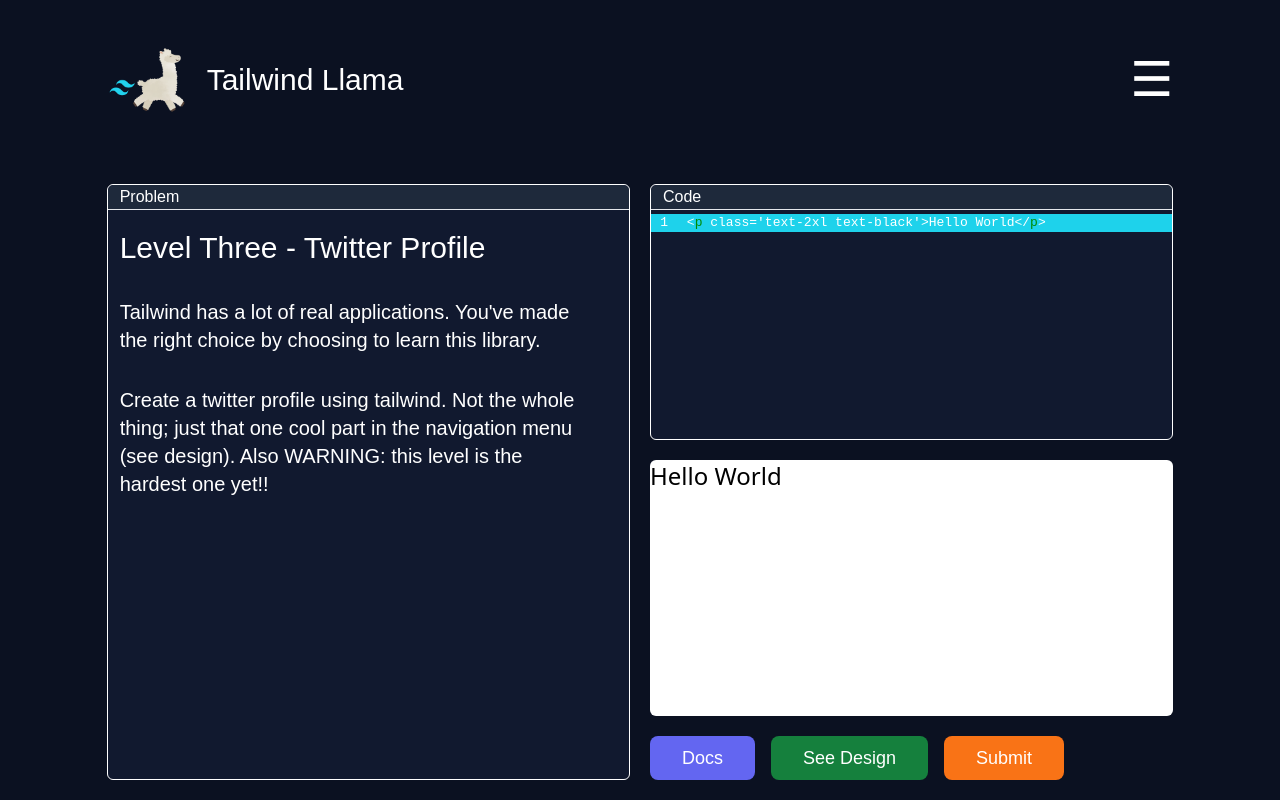
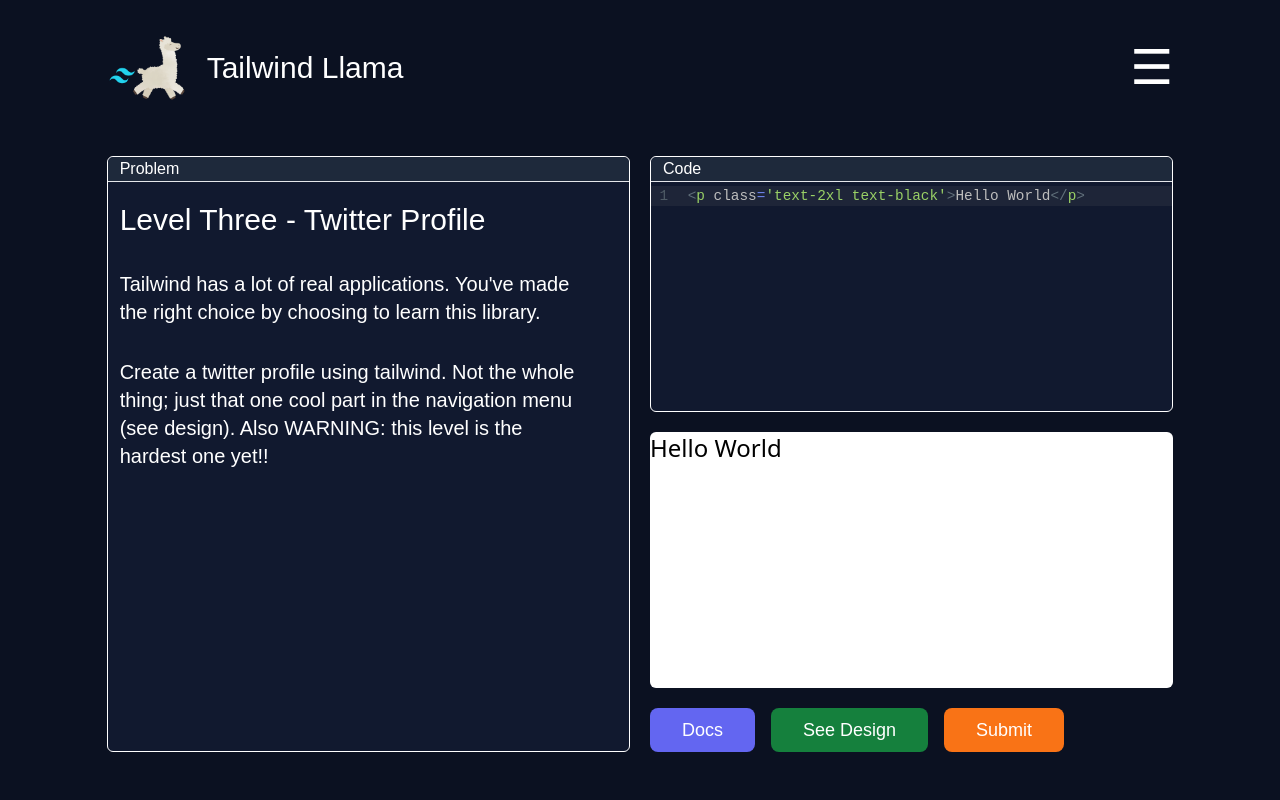
Before and after one commit to Larry-Larriee/next-llama, a Next.js app in the folder my-app/: page /levels/level-3 in a window 1280 px wide. Built offline with nearby package versions, Linux system fonts and the light colour scheme; no server answers.

Commit message:
tailwind-llama + material theme
code editor theme for tailwind levels

```diff
--- a/my-app/src/app/globals.css
+++ b/my-app/src/app/globals.css
@@ -4,6 +4,8 @@
 @tailwind utilities;
 
 @import url("https://fonts.googleapis.com/css2?family=League+Spartan:wght@100..900&display=swap");
+@import url("https://fonts.googleapis.com/css2?family=Lato:ital,wght@0,100;0,300;0,400;0,700;0,900;1,100;1,300;1,400;1,700;1,900&display=swap");
+
 :root {
   --primary-color: #0b1121;
   --hero-radial: #3a5497;
@@ -329,8 +331,3 @@ p {
 .cm-focused {
   outline: none !important;
 }
-/* .cm-theme,
-.cm-editor,
-.cm-scroller {
-  max-height: 100% !important;
-} */
--- a/my-app/src/app/levels/final-challenge/page.jsx
+++ b/my-app/src/app/levels/final-challenge/page.jsx
@@ -42,7 +42,7 @@ export default function Page() {
 
   return (
     <>
-      <div className="flex w-full flex-col items-center gap-16">
+      <div className="flex w-full flex-col items-center gap-12">
         {closing === "false" && <Docs docsOpen={docsOpen} />}
         {submitOpen && (
           <SubmitModal
--- a/my-app/src/app/levels/level-1/page.jsx
+++ b/my-app/src/app/levels/level-1/page.jsx
@@ -43,7 +43,7 @@ export default function Page() {
 
   return (
     <>
-      <div className="flex w-full flex-col items-center gap-16">
+      <div className="flex w-full flex-col items-center gap-12">
         {closing === "false" && <Docs docsOpen={docsOpen} />}
         {/* the submit component also needs its change state primarily because of the onClose property to close the modal */}
         {/* Furthermore, there's an changeIsPaused function to pause the timer when the submit modal is open */}
--- a/my-app/src/app/levels/level-2/page.jsx
+++ b/my-app/src/app/levels/level-2/page.jsx
@@ -43,7 +43,7 @@ export default function Page() {
 
   return (
     <>
-      <div className="flex w-full flex-col items-center gap-16">
+      <div className="flex w-full flex-col items-center gap-12">
         {closing === "false" && <Docs docsOpen={docsOpen} />}
         {submitOpen && (
           <SubmitModal
--- a/my-app/src/app/levels/level-3/page.jsx
+++ b/my-app/src/app/levels/level-3/page.jsx
@@ -43,7 +43,7 @@ export default function Page() {
 
   return (
     <>
-      <div className="flex w-full flex-col items-center gap-16">
+      <div className="flex w-full flex-col items-center gap-12">
         {closing === "false" && <Docs docsOpen={docsOpen} />}
         {submitOpen && (
           <SubmitModal
--- a/my-app/src/app/levels/level-4/page.jsx
+++ b/my-app/src/app/levels/level-4/page.jsx
@@ -45,7 +45,7 @@ export default function Page() {
 
   return (
     <>
-      <div className="flex w-full flex-col items-center gap-16">
+      <div className="flex w-full flex-col items-center gap-12">
         {closing === "false" && <Docs docsOpen={docsOpen} />}
         {submitOpen && (
           <SubmitModal
--- a/my-app/src/app/levels/level-5/page.jsx
+++ b/my-app/src/app/levels/level-5/page.jsx
@@ -42,7 +42,7 @@ export default function Page() {
 
   return (
     <>
-      <div className="flex w-full flex-col items-center gap-16">
+      <div className="flex w-full flex-col items-center gap-12">
         {closing === "false" && <Docs docsOpen={docsOpen} />}
         {submitOpen && (
           <SubmitModal
--- a/my-app/src/app/page.js
+++ b/my-app/src/app/page.js
@@ -201,7 +201,7 @@ export default function Page() {
           Level Up. Review Quickly.
         </p>
 
-        <section className="primary-color-4 ml-32 flex w-9/12 flex-col gap-6 rounded-2xl border-2 border-white pb-20 pl-10 pt-10 sm:ml-0 sm:w-10/12 sm:items-center sm:justify-center sm:p-0 sm:pb-5 sm:pt-5 lg:h-80 xl:ml-28 xl:w-8/12 2xl:h-auto 2xl:w-9/12 2xl:pb-16">
+        <section className="primary-color-4 ml-32 flex w-9/12 flex-col gap-6 rounded-xl border-2 border-white pb-20 pl-10 pt-10 sm:ml-0 sm:w-10/12 sm:items-center sm:justify-center sm:p-0 sm:pb-5 sm:pt-5 lg:h-80 xl:ml-28 xl:w-8/12 2xl:h-auto 2xl:pb-16">
           <p className="text-2xl text-white sm:w-10/12 sm:text-lg 2xl:text-2xl">
             Level 5
           </p>
--- a/my-app/src/app/testfile/page.js
+++ /dev/null
@@ -1,57 +0,0 @@
-"use client";
-
-import React, { useState, useEffect } from "react";
-import CodeMirror from "@uiw/react-codemirror";
-import { javascript } from "@codemirror/lang-javascript";
-import { createTheme } from "@uiw/codemirror-themes";
-import { tags as t } from "@lezer/highlight";
-
-export default function Page() {
-  const [value, setValue] = useState("");
-
-  // in this case, CodeMirror happens to pass the text value on the event that it changes
-  const onChange = (e) => {
-    setValue(e);
-  };
-
-  useEffect(() => {
-    console.log(value);
-  }, [value]);
-
-  const tailwindLlamaTheme = createTheme({
-    theme: "dark",
-    settings: {
-      background: "#11192f",
-      backgroundImage: "",
-      foreground: "#4D4D4C",
-      caret: "#AEAFAD",
-      selection: "#D6D6D6",
-      selectionMatch: "#D6D6D6",
-      gutterBackground: "#FFFFFF",
-      gutterForeground: "#4D4D4C",
-      gutterBorder: "#dddddd",
-      gutterActiveForeground: "",
-      lineHighlight: "#EFEFEF",
-    },
-    styles: [
-      { tag: t.comment, color: "#787b80" },
-      { tag: t.definition(t.typeName), color: "#194a7b" },
-      { tag: t.typeName, color: "#194a7b" },
-      { tag: t.tagName, color: "#008a02" },
-      { tag: t.variableName, color: "#1a00db" },
-    ],
-  });
-
-  return (
-    <>
-      <CodeMirror
-        value={value}
-        extensions={[javascript({ jsx: true })]}
-        onChange={(e) => onChange(e)}
-        theme={tailwindLlamaTheme}
-        className="w-96"
-        height="20rem"
-      />
-    </>
-  );
-}
--- a/my-app/src/components/Editor.jsx
+++ b/my-app/src/components/Editor.jsx
@@ -26,28 +26,80 @@ export default function Editor({
     setlevelSolutionVisualOpen(!levelSolutionVisualOpen);
   };
 
+  // major theme credits to https://uiwjs.github.io/react-codemirror/#/theme/data/material/dark
   const tailwindLlamaTheme = createTheme({
     theme: "dark",
     settings: {
       background: "#11192f",
-      backgroundImage: "",
-      foreground: "#FFFFFF",
-      caret: "#FFFFFF",
-      selection: "#D6D6D6",
-      selectionMatch: "#D6D6D6",
+      foreground: "#bdbdbd",
+      caret: "#a0a4ae",
+      selection: "#d7d4f063",
+      selectionMatch: "#d7d4f063",
       gutterBackground: "#11192f",
-      gutterForeground: "#FFFFFF",
-      gutterBorder: "#dddddd",
-      gutterActiveForeground: "",
-      lineHighlight: "#1ed2eb",
-      fontFamily: "Monospace",
+      gutterForeground: "#999",
+      gutterActiveForeground: "#4f5b66",
+      lineHighlight: "#545b6130",
+      fontSize: "0.9rem",
     },
     styles: [
-      { tag: t.comment, color: "#787b80" },
-      { tag: t.definition(t.typeName), color: "#194a7b" },
-      { tag: t.typeName, color: "#194a7b" },
-      { tag: t.tagName, color: "#008a02" },
-      { tag: t.variableName, color: "#1a00db" },
+      { tag: t.keyword, color: "#cf6edf" },
+      { tag: [t.name, t.deleted, t.character, t.macroName], color: "#56c8d8" },
+      { tag: [t.propertyName], color: "#facf4e" },
+      { tag: [t.variableName], color: "#bdbdbd" },
+      { tag: [t.function(t.variableName)], color: "#56c8d8" },
+      { tag: [t.labelName], color: "#cf6edf" },
+      {
+        tag: [t.color, t.constant(t.name), t.standard(t.name)],
+        color: "#facf4e",
+      },
+      { tag: [t.definition(t.name), t.separator], color: "#fa5788" },
+      { tag: [t.brace], color: "#cf6edf" },
+      { tag: [t.annotation], color: "#ff5f52" },
+      {
+        tag: [
+          t.number,
+          t.changed,
+          t.annotation,
+          t.modifier,
+          t.self,
+          t.namespace,
+        ],
+        color: "#ffad42",
+      },
+      { tag: [t.typeName, t.className], color: "#ffad42" },
+      { tag: [t.operator, t.operatorKeyword], color: "#7186f0" },
+      { tag: [t.tagName], color: "#99d066" },
+      { tag: [t.squareBracket], color: "#ff5f52" },
+      { tag: [t.angleBracket], color: "#606f7a" },
+      { tag: [t.attributeName], color: "#bdbdbd" },
+      { tag: [t.regexp], color: "#ff5f52" },
+      { tag: [t.quote], color: "#6abf69" },
+      { tag: [t.string], color: "#99d066" },
+      {
+        tag: t.link,
+        color: "#56c8d8",
+        textDecoration: "underline",
+        textUnderlinePosition: "under",
+      },
+      { tag: [t.url, t.escape, t.special(t.string)], color: "#facf4e" },
+      { tag: [t.meta], color: "#707d8b" },
+      { tag: [t.comment], color: "#707d8b", fontStyle: "italic" },
+      { tag: t.monospace, color: "#bdbdbd" },
+      { tag: t.strong, fontWeight: "bold", color: "#ff5f52" },
+      { tag: t.emphasis, fontStyle: "italic", color: "#99d066" },
+      { tag: t.strikethrough, textDecoration: "line-through" },
+      { tag: t.heading, fontWeight: "bold", color: "#facf4e" },
+      { tag: t.heading1, fontWeight: "bold", color: "#facf4e" },
+      {
+        tag: [t.heading2, t.heading3, t.heading4],
+        fontWeight: "bold",
+        color: "#facf4e",
+      },
+      { tag: [t.heading5, t.heading6], color: "#facf4e" },
+      { tag: [t.atom, t.bool, t.special(t.variableName)], color: "#56c8d8" },
+      { tag: [t.processingInstruction, t.inserted], color: "#ff5f52" },
+      { tag: [t.contentSeparator], color: "#56c8d8" },
+      { tag: t.invalid, color: "#606f7a", borderBottom: `1px dotted #ff5f52` },
     ],
   });
 
--- a/my-app/src/components/Navigation.jsx
+++ b/my-app/src/components/Navigation.jsx
@@ -6,7 +6,7 @@ import nextLlama from "../../assets/next-llama.png";
 
 export default function Navigation() {
   return (
-    <nav className="mt-10 flex w-10/12 items-center justify-between">
+    <nav className="mt-7 flex w-10/12 items-center justify-between">
       <Link className="flex items-center gap-5 sm:gap-9 lg:gap-5" href="/">
         <Image
           src={nextLlama}
```
